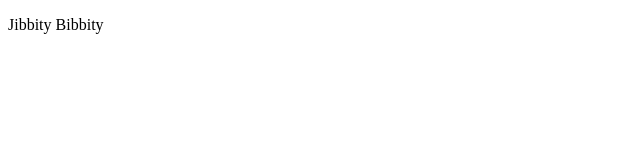
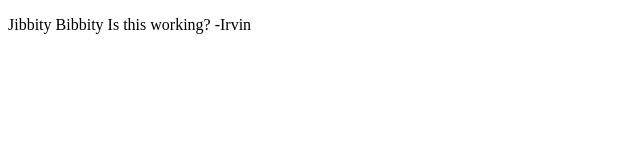
Before and after one commit to kwharty/ZINK, a plain HTML site: page practice.html in a window 1280 px wide. Shown: the whole page, without its empty margins (0-640 px from the left). Drawn offline with Linux system fonts and the light colour scheme.

Commit message:
adding text

```diff
--- a/practice.html
+++ b/practice.html
@@ -11,6 +11,7 @@
     <div>
         <p>
             Jibbity Bibbity
+            Is this working? -Irvin
         </p>
     </div>
 
```
Also changed, not shown: newbranch.html (added).
